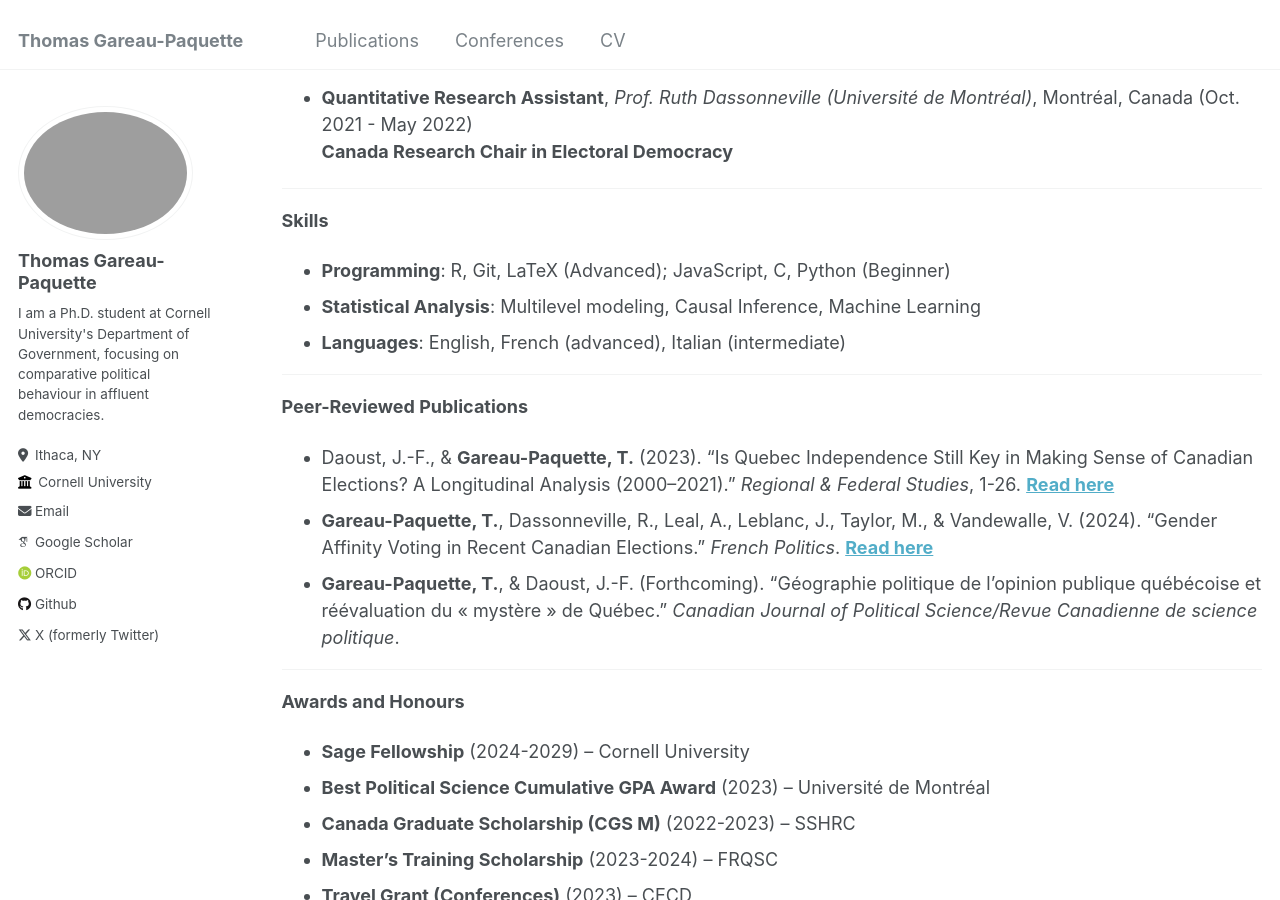
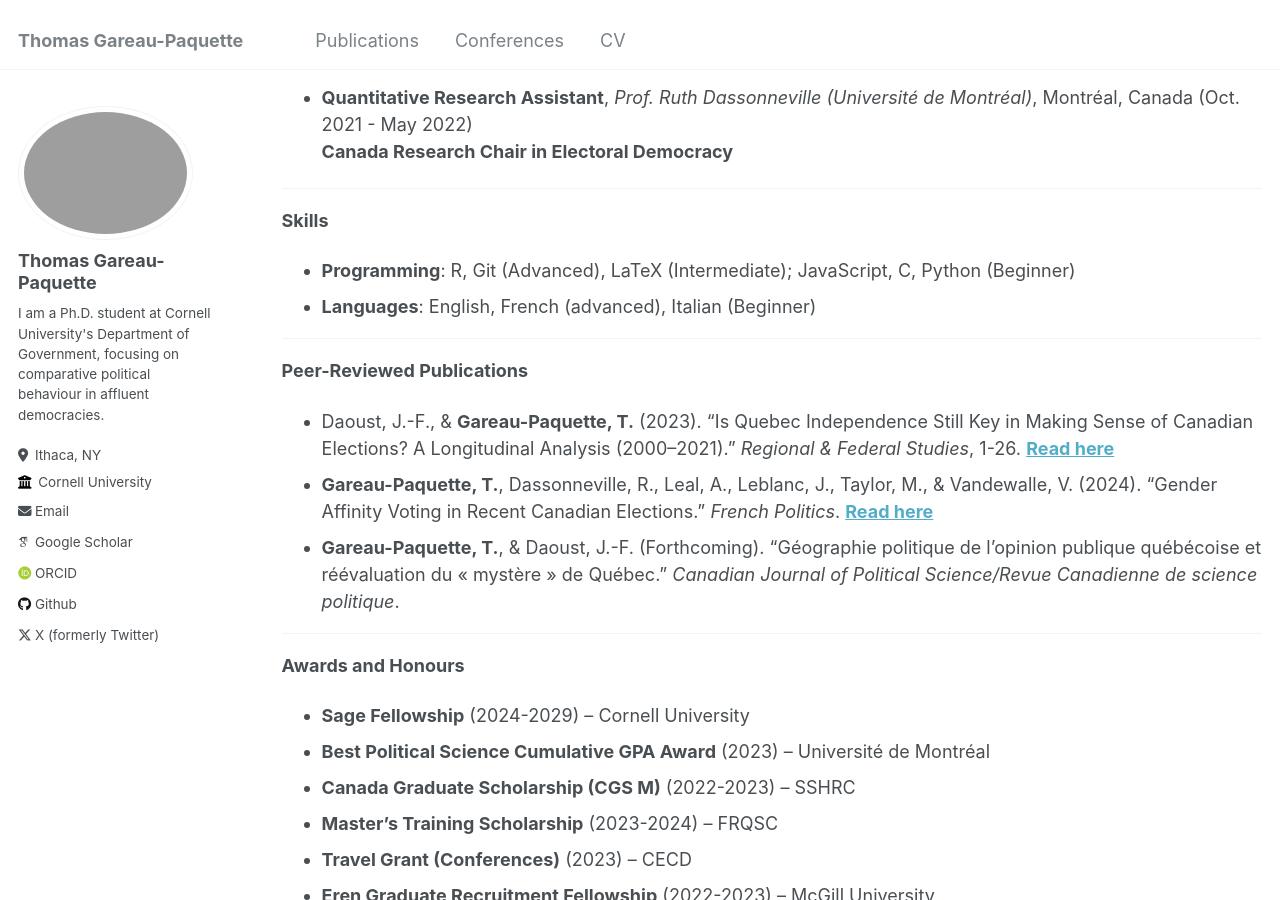
Before and after one commit to ThomasGareau/thomasgareau, a Jekyll site: the page built from _pages/cv.md, in a window 1280 px wide and 900 px high, scrolled down 1108 px. Built offline with Jekyll 4.4.1, drawn with Linux system fonts in a browser that asks for light colours; some web fonts are replaced.

Commit message:
update language

```diff
--- a/_pages/cv.md
+++ b/_pages/cv.md
@@ -50,9 +50,8 @@ You can find a PDF version of my CV [here](http://thomasgp.com/files/GareauPaque
 ---
 
 **Skills**
-* **Programming**: R, Git, LaTeX (Advanced); JavaScript, C, Python (Beginner)
-* **Statistical Analysis**: Multilevel modeling, Causal Inference, Machine Learning
-* **Languages**: English, French (advanced), Italian (intermediate)
+* **Programming**: R, Git (Advanced), LaTeX (Intermediate); JavaScript, C, Python (Beginner)
+* **Languages**: English, French (advanced), Italian (Beginner)
 
 ---
 
```
